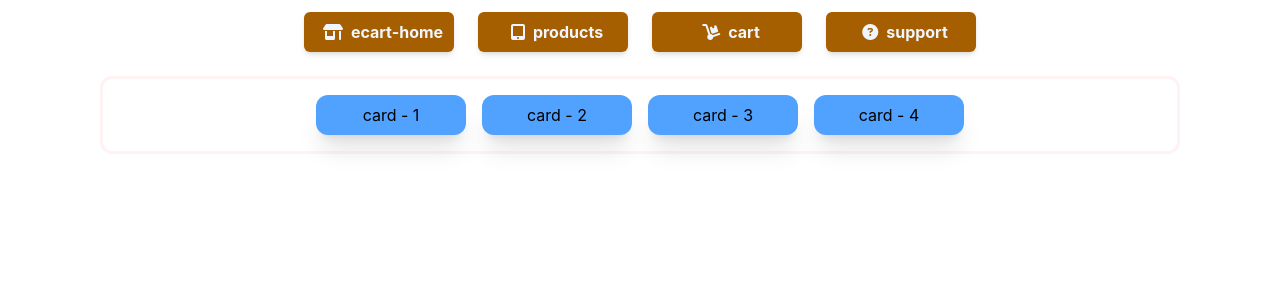
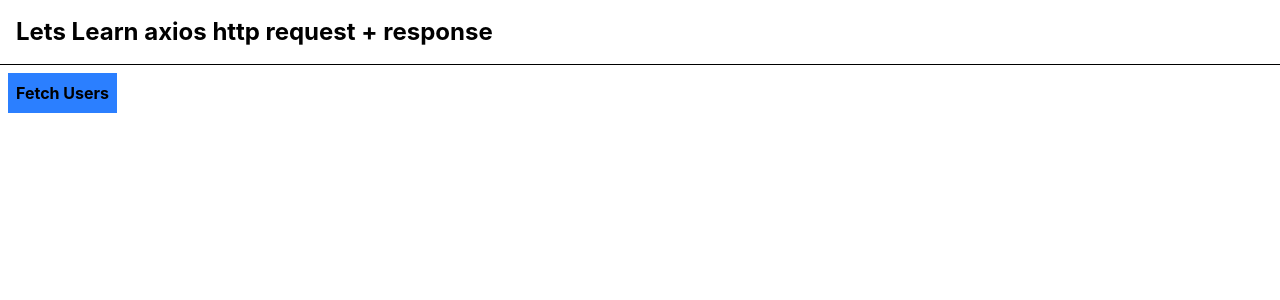
Before and after one commit to shrenikgit77/B1-Nyera-JavaBasics, a React (Vite) app in the folder Front End/React/react-features/: page / in a window 1280 px wide. Shown: the top 300 px of the page. Built offline with nearby package versions, Linux system fonts and the light colour scheme.

Commit message:
React axios

```diff
--- a/Front End/React/react-features/package.json
+++ b/Front End/React/react-features/package.json
@@ -11,6 +11,7 @@
   },
   "dependencies": {
     "@tailwindcss/vite": "^4.2.2",
+    "axios": "^1.15.2",
     "react": "^19.2.4",
     "react-dom": "^19.2.4",
     "react-router-dom": "^7.14.1",
--- a/Front End/React/react-features/src/App.jsx
+++ b/Front End/React/react-features/src/App.jsx
@@ -7,6 +7,7 @@ import Example5 from './feature5/Index'
 import Example6 from './feature6/Index'
 import Example7 from './feature7/Index'
 import Example8 from './feature8/Index'
+import Example9 from './feature9/Index'
 
 let App = () => {
   return (
@@ -18,7 +19,8 @@ let App = () => {
       {/* <Example5 /> */}
       {/* <Example6 /> */}
       {/* <Example7 /> */}
-      <Example8 />
+      {/* <Example8 /> */}
+      <Example9 />
     </>
   )
 }
--- a/Front End/React/react-features/src/feature8/Cart.jsx
+++ b/Front End/React/react-features/src/feature8/Cart.jsx
@@ -1,4 +1,7 @@
+import { useContext, useEffect, useState } from "react";
 import { useLocation } from "react-router-dom";
+import data from "./data";
+import ECartContext from "./ECartContext";
 
 
 let Cart = () => {
@@ -8,9 +11,35 @@ let Cart = () => {
     const id = queryParam.get("id");
     const qty = queryParam.get("qty");
 
+
+    const {cartItems, setCartItems} = useContext(ECartContext);
+
+    let removeFromCart = (id) => {
+        setCartItems(cartItems.filter(item=>item.id!=id));
+    }
+
+    useEffect(()=>{
+        let product = data.find(item=>item.id==id);
+
+        if(product)
+        {
+            setCartItems([...cartItems, product]);
+        }
+    }, [])
+
     return (
         <>
-                <p>id = {id} qty = {qty}</p>
+            <div className="flex justify-around flex-wrap">
+                {cartItems.map(item=><div className="m-2 shadow-lg rounded-lg w-[300px] p-2">
+                        <p>{item.title}</p>
+                        <p>{item.description}</p>
+                        <p>{item.category}</p>
+                        <p>{item.cost}</p>
+                        <button onClick={()=>removeFromCart(item.id)} className="m-2 p-2 text-red-500 bg-yellow-50 rounded-md shadow-md hover:text-red-600">remove</button>
+
+                </div>)}
+            </div>
+
         </>
     )
 }
--- /dev/null
+++ b/Front End/React/react-features/src/feature8/ECartContext.js
@@ -0,0 +1,6 @@
+import { createContext } from "react";
+
+
+const ECartContext = createContext();
+
+export default ECartContext;
--- a/Front End/React/react-features/src/feature8/Header.jsx
+++ b/Front End/React/react-features/src/feature8/Header.jsx
@@ -1,34 +1,39 @@
+import { useContext, useState } from "react";
 import { Link, Outlet } from "react-router-dom";
+import ECartContext from "./ECartContext";
 
 
 let Header = () => {
+
+    const {cartItems} = useContext(ECartContext);
+
     return (
         <>
             <ul className="flex justify-center flex-wrap">
                 <Link to="/">
                     <li className="bg-yellow-700 text-blue-50 hover:bg-yellow-200 hover:text-blue-700 rounded-md shadow-md hover:shadow-lg w-[150px] m-3 p-2 text-center font-bold">
-                        <i class="mx-2 fa-solid fa-shop"></i>
+                        <i className="mx-2 fa-solid fa-shop"></i>
                         ecart-home
                     </li>
                 </Link>
 
                 <Link to="/products">
                     <li className="bg-yellow-700 text-blue-50 hover:bg-yellow-200 hover:text-blue-700 rounded-md shadow-md hover:shadow-lg w-[150px] m-3 p-2 text-center font-bold">
-                        <i class="mx-2 fa-solid fa-tablet-screen-button"></i>
+                        <i className="mx-2 fa-solid fa-tablet-screen-button"></i>
                         products
                     </li>
                 </Link>
 
                 <Link to="/cart">
                     <li className="bg-yellow-700 text-blue-50 hover:bg-yellow-200 hover:text-blue-700 rounded-md shadow-md hover:shadow-lg w-[150px] m-3 p-2 text-center font-bold">
-                        <i class="mx-2 fa-solid fa-dolly"></i>
-                        cart
+                        <i className="mx-2 fa-solid fa-dolly"></i>
+                        cart <span className="mx-1 font-bold text-red-500">{cartItems.length}</span>
                     </li>
                 </Link>
 
                 <Link to="/support">
                     <li className="bg-yellow-700 text-blue-50 hover:bg-yellow-200 hover:text-blue-700 rounded-md shadow-md hover:shadow-lg w-[150px] m-3 p-2 text-center font-bold">
-                        <i class="mx-2 fa-solid fa-circle-question"></i>
+                        <i className="mx-2 fa-solid fa-circle-question"></i>
                         support
                     </li>
                 </Link>
@@ -36,7 +41,7 @@ let Header = () => {
             </ul>
 
             <div className="border-red-50 border-3 rounded-xl mx-[100px] mt-3 p-2 flex justify-center">
-                <Outlet />
+                <Outlet/>
             </div>
         </>
     )
--- a/Front End/React/react-features/src/feature8/Index.jsx
+++ b/Front End/React/react-features/src/feature8/Index.jsx
@@ -1,14 +1,19 @@
 
-import {BrowserRouter, Routes, Route} from "react-router-dom";
+import { BrowserRouter, Routes, Route } from "react-router-dom";
 import Header from "./Header";
 import HomePage from "./HomePage";
 import Products from "./Products";
 import Product from "./Product";
 import Cart from "./Cart";
+import { useState } from "react";
+import ECartContext from "./ECartContext";
 
 let Example8 = () => {
+      let [cartItems, setCartItems] = useState([]);
+
     return (
         <>
+            <ECartContext.Provider value={{cartItems, setCartItems}}>
                 <BrowserRouter>
                     <Routes>
                         <Route path="" element={<Header />}>
@@ -21,6 +26,7 @@ let Example8 = () => {
                         </Route>
                     </Routes>
                 </BrowserRouter>
+            </ECartContext.Provider>
         </>
     )
 }
--- /dev/null
+++ b/Front End/React/react-features/src/feature9/Demo.jsx
@@ -0,0 +1,22 @@
+import axios from "axios";
+
+
+let Demo = () => {
+
+    let fetchUsers = async() => {
+        const response = await axios.get("https://jsonplaceholder.typicode.com/users");
+        const data = await response.data;
+        console.log(JSON.stringify(data, null, 0));
+    }
+
+    return (
+        <>
+            <p className="m-2 p-2 text-2xl font-bold">Lets Learn axios http request + response</p>
+            <hr/>
+
+            <button onClick={()=>fetchUsers()} className="font-bold text-center m-2 p-2 bg-blue-500 hover:bg-blue-900 hover:text-white">Fetch Users</button>
+        </>
+    )
+}
+
+export default Demo;
--- /dev/null
+++ b/Front End/React/react-features/src/feature9/Index.jsx
@@ -0,0 +1,12 @@
+import Demo from "./Demo";
+
+
+let Example9 = () => {
+    return (
+        <>
+            <Demo />
+        </>
+    )
+}
+
+export default Example9;
```
Also changed, not shown: 1 other file (tests, documents, lock files or other folders). Lines whose indentation alone changed are shown as unchanged.
